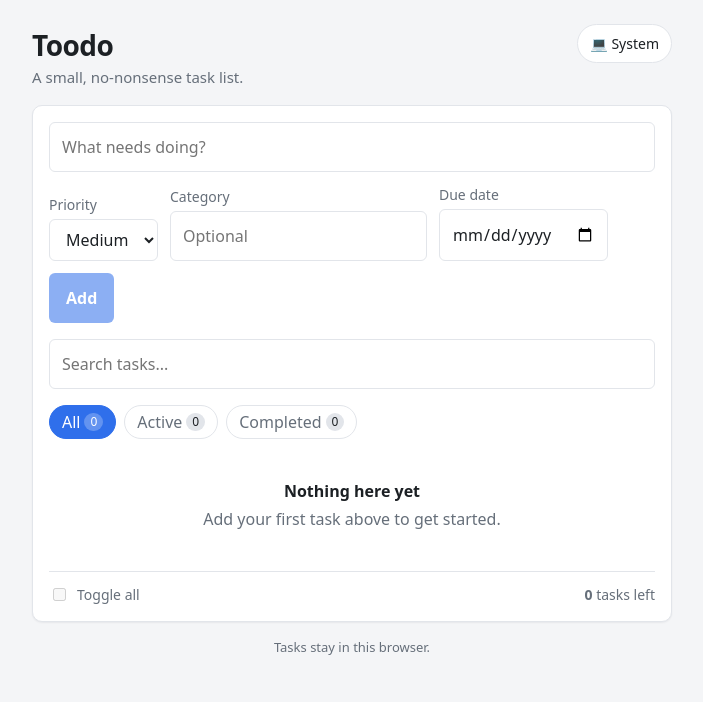
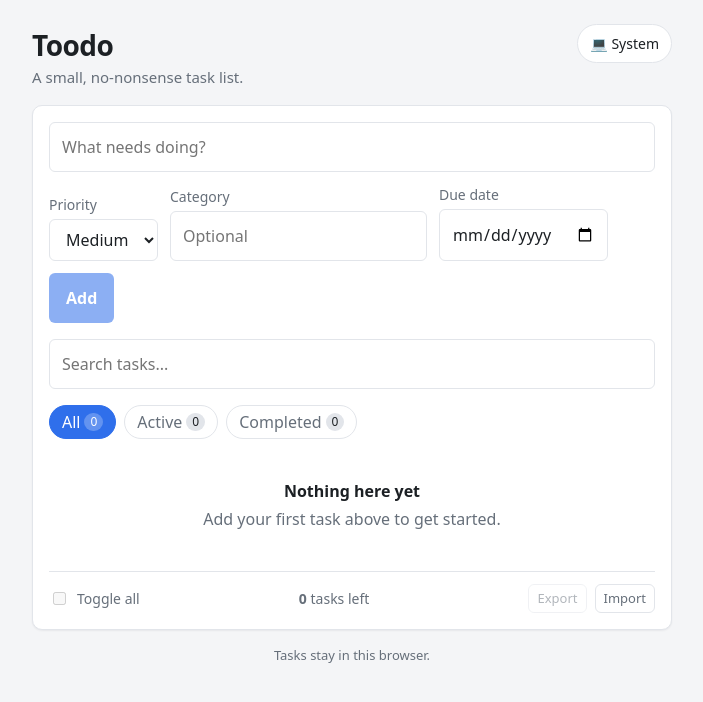
Before and after one commit to nehemiah-dev/toodo, a React (Vite) app: page / in a window 1280 px wide. Shown: the top 702 px of the page, without its empty margins (288-991 px from the left). Built offline with nearby package versions, Linux system fonts and the light colour scheme.

Commit message:
feat(backup): add export/import JSON functionality for todos

```diff
--- a/src/App.tsx
+++ b/src/App.tsx
@@ -22,7 +22,7 @@ import type { Filter } from './types.ts'
 import './App.css'
 
 function App() {
-  const { todos, addTodo, toggleTodo, deleteTodo, editTodo, toggleAll, clearCompleted } = useTodos()
+  const { todos, addTodo, toggleTodo, deleteTodo, editTodo, toggleAll, clearCompleted, exportTodos, importTodos } = useTodos()
   const [filter, setFilter] = useState<Filter>('all')
   const [searchQuery, setSearchQuery] = useState('')
   const [advancedFilters, setAdvancedFilters] = useState<AdvancedFilterState>({
@@ -88,6 +88,8 @@ function App() {
           allCompleted={areAllCompleted(todos)}
           onToggleAll={toggleAll}
           onClearCompleted={clearCompleted}
+          onExport={exportTodos}
+          onImport={importTodos}
         />
       </main>
 
--- a/src/components/TodoSummary.tsx
+++ b/src/components/TodoSummary.tsx
@@ -1,9 +1,13 @@
+import { useRef } from 'react'
+
 interface TodoSummaryProps {
   activeCount: number
   completedCount: number
   allCompleted: boolean
   onToggleAll: () => void
   onClearCompleted: () => void
+  onExport: () => void
+  onImport: (file: File) => void
 }
 
 function TodoSummary({
@@ -12,8 +16,24 @@ function TodoSummary({
   allCompleted,
   onToggleAll,
   onClearCompleted,
+  onExport,
+  onImport,
 }: TodoSummaryProps) {
   const isEmpty = activeCount + completedCount === 0
+  const fileInputRef = useRef<HTMLInputElement>(null)
+
+  function handleImportClick() {
+    fileInputRef.current?.click()
+  }
+
+  function handleFileChange(event: React.ChangeEvent<HTMLInputElement>) {
+    const file = event.target.files?.[0]
+    if (file) {
+      onImport(file)
+      // Reset input so the same file can be imported again
+      event.target.value = ''
+    }
+  }
 
   return (
     <div className="summary">
@@ -37,6 +57,23 @@ function TodoSummary({
           Clear completed ({completedCount})
         </button>
       )}
+
+      <div className="summary__actions">
+        <button type="button" className="summary__action" onClick={onExport} disabled={isEmpty}>
+          Export
+        </button>
+        <button type="button" className="summary__action" onClick={handleImportClick}>
+          Import
+        </button>
+        <input
+          ref={fileInputRef}
+          type="file"
+          accept="application/json"
+          onChange={handleFileChange}
+          style={{ display: 'none' }}
+          aria-label="Import todos from JSON file"
+        />
+      </div>
     </div>
   )
 }
--- a/src/hooks/useTodos.ts
+++ b/src/hooks/useTodos.ts
@@ -12,6 +12,8 @@ export interface UseTodosResult {
   editTodo: (id: string, text: string, priority: Priority, category?: string, dueDate?: number) => void
   toggleAll: () => void
   clearCompleted: () => void
+  exportTodos: () => void
+  importTodos: (file: File) => Promise<void>
 }
 
 export function useTodos(): UseTodosResult {
@@ -67,5 +69,33 @@ export function useTodos(): UseTodosResult {
     dispatch({ type: 'clearedCompleted' })
   }, [])
 
-  return { todos, addTodo, toggleTodo, deleteTodo, editTodo, toggleAll, clearCompleted }
+  const exportTodos = useCallback(() => {
+    const data = JSON.stringify(todos, null, 2)
+    const blob = new Blob([data], { type: 'application/json' })
+    const url = URL.createObjectURL(blob)
+    const link = document.createElement('a')
+    link.href = url
+    link.download = `toodo-backup-${new Date().toISOString().slice(0, 10)}.json`
+    link.click()
+    URL.revokeObjectURL(url)
+  }, [todos])
+
+  const importTodos = useCallback(async (file: File) => {
+    try {
+      const text = await file.text()
+      const parsed = JSON.parse(text)
+
+      if (!Array.isArray(parsed)) {
+        alert('Invalid file format: expected an array of todos')
+        return
+      }
+
+      // Replace all todos with imported ones
+      dispatch({ type: 'imported', todos: parsed })
+    } catch (error) {
+      alert('Failed to import todos: ' + (error instanceof Error ? error.message : 'Unknown error'))
+    }
+  }, [])
+
+  return { todos, addTodo, toggleTodo, deleteTodo, editTodo, toggleAll, clearCompleted, exportTodos, importTodos }
 }
--- a/src/lib/todosReducer.ts
+++ b/src/lib/todosReducer.ts
@@ -14,6 +14,7 @@ export type TodoAction =
     }
   | { type: 'toggledAll' }
   | { type: 'clearedCompleted' }
+  | { type: 'imported'; todos: readonly Todo[] }
 
 export function todosReducer(
   todos: readonly Todo[],
@@ -51,5 +52,8 @@ export function todosReducer(
 
     case 'clearedCompleted':
       return todos.filter((todo) => !todo.completed)
+
+    case 'imported':
+      return action.todos
   }
 }
```
